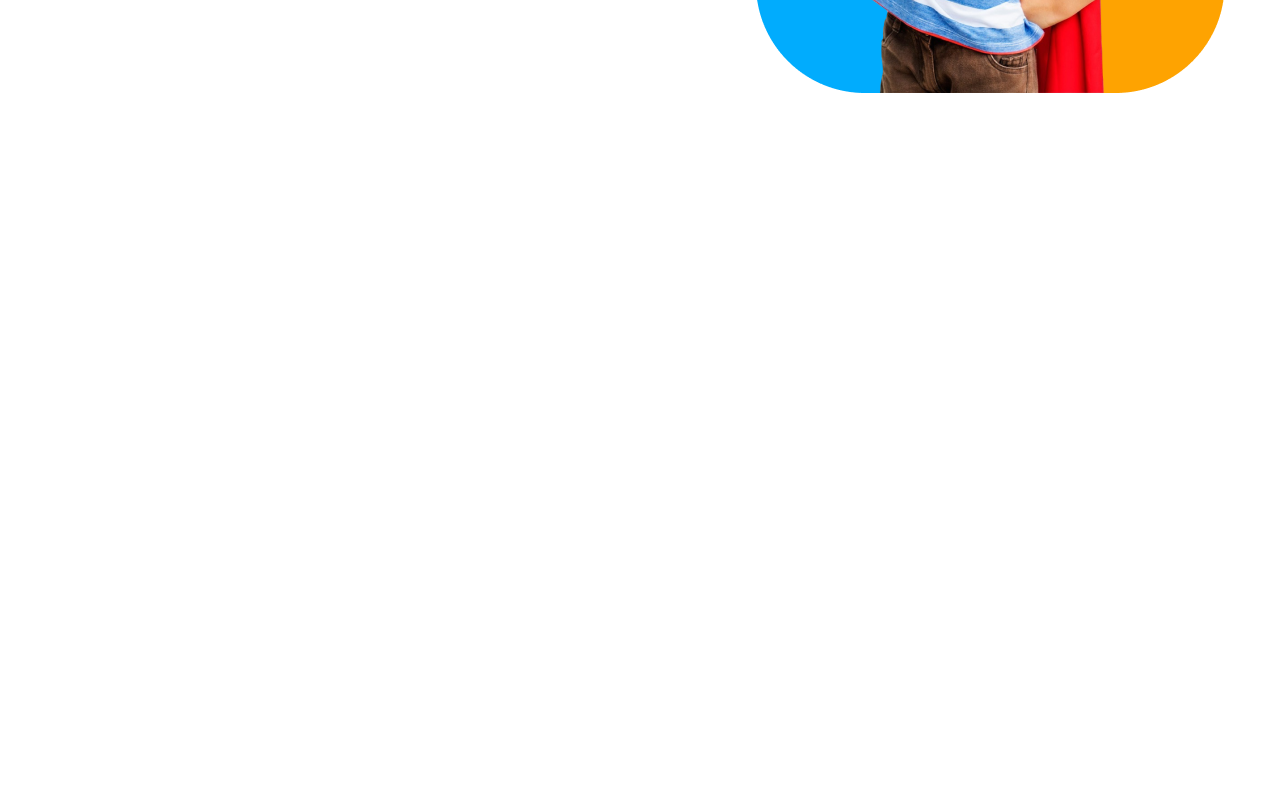
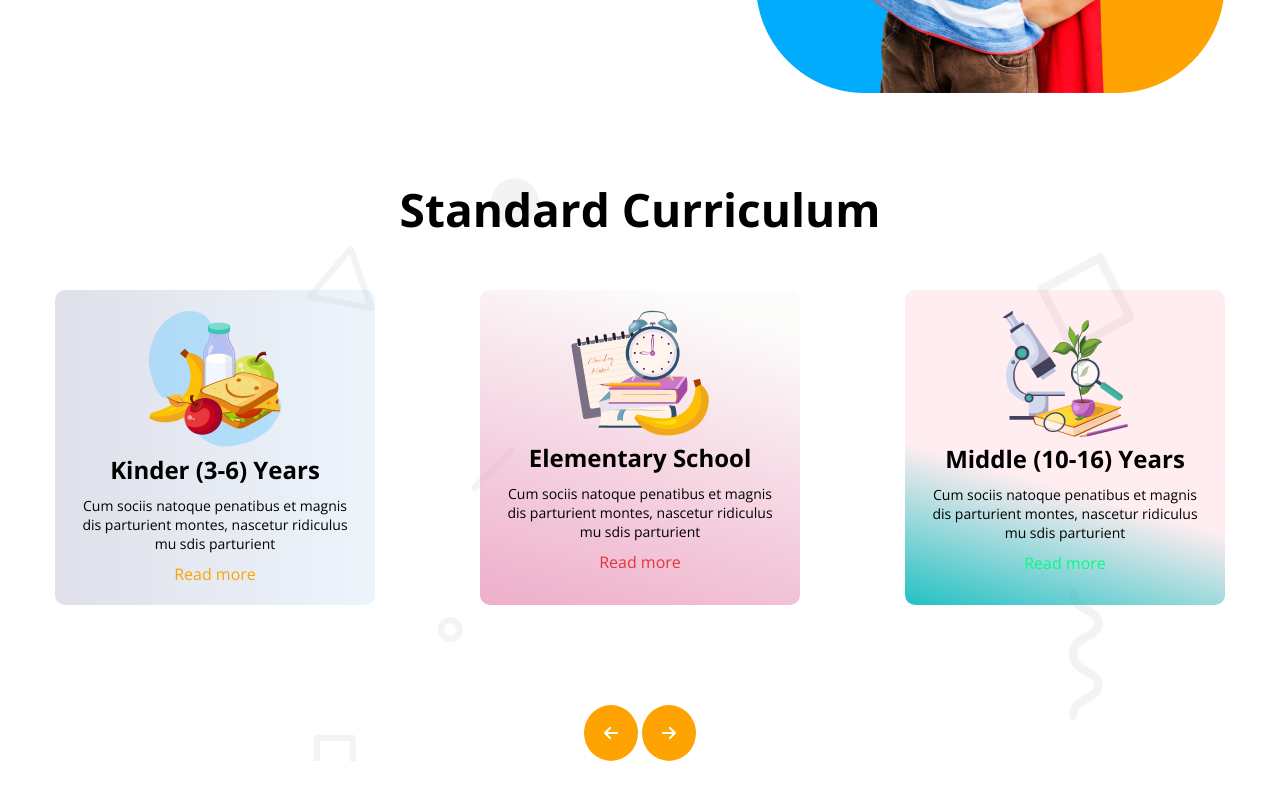
Before and after one commit to creative-kamrul/kids-education, a plain HTML site: page index.html in a window 1280 px wide. Shown: the part 544-1344 px from the top of the page. Before the commit the page ends 800 px from the top, so only its background shows below. Drawn offline with nearby package versions, Linux system fonts and the light colour scheme.

Commit message:
two section complete

```diff
--- a/css/style.css
+++ b/css/style.css
@@ -96,17 +96,81 @@ nav{
 .banner .text .bbtn{
     background: #3f3a3a;
 }
+/* =====================curriculum=========================== */
+#curriculum{
+    background: url(/images/bg.png);
+    margin-top: 80px;
+    margin-bottom: 100px;
+}
+#curriculum .title{
+    font-size: 46px;
+    text-align: center;
+}
+#curriculum .curriculum-item{
+    width: 1170px;
+    margin: 50px auto;
+    display: flex;
+    justify-content: space-between;
+}
+#curriculum .curriculum-item .one{
+    width: 280px;
+    padding: 20px;
+    background: linear-gradient(90deg, rgba(223,224,234,100) 0%,
+     rgba(148,194,233,0.16850490196078427) 100%);
+    border-radius: 10px;
+    text-align: center;
+}
+#curriculum .curriculum-item .one .item-title{
+    font-size: 24px;
+    font-weight: bold;
+}
+#curriculum .curriculum-item .one .dis{
+    font-size: 14px;
+    margin: 10px 0;
+}
+#curriculum .curriculum-item .one a{
+    text-decoration: none;
+    color: #FEA301;
+}
+#curriculum .curriculum-item .two a{
+    color: #e03737;
+}
+#curriculum .curriculum-item .three a{
+    color: #00ff80;
+}
+#curriculum .curriculum-item .two{
+    background: rgb(238,174,202);
+    background: linear-gradient(16deg, rgba(238,174,202,1) 0%, rgba(168,175,126,0.03125) 90%);
+}
+#curriculum .curriculum-item .three{
+    background: rgb(34,193,195);
+background: linear-gradient(16deg, rgba(34,193,195,1) 0%, rgba(253,45,84,0.08727240896358546) 40%);
+}
+ .s-arrow{
+    background: #FEA301;
+    color: #ffffff;
+    padding: 20px;
+    border-radius: 50%;
+ }
+ .arrow-btn{
+    text-align: center;
+    cursor: pointer;
+    margin-top: 100px;
+ }
+
+
 
 /* ======================================== */
 
 @media screen and (max-width: 576px) {
     #header{
         width: auto;
+        margin: 0 auto;
     }
     nav{
-        justify-content: space-around;
+        justify-content: space-between;
     }
-    ul,  button{
+    ul,  button, .cs{
         display: none;
     }
     .bars{
@@ -135,5 +199,24 @@ nav{
         background: #3f3a3a;
         display: inline-block;
     }
+    /* #curriculum {
+        text-align: center;
+        width: auto;
+    } */
+    #curriculum .curriculum-item{
+        flex-direction: column;
+        align-items: center;
+        width: auto;
+
+    }
+    #curriculum .curriculum-item .one{
+        margin: 30px 0;
+    }
+    #curriculum .title{
+        font-size: 32px;
+    }
+    .arrow-btn{
+        display: none;
+    }
 
 }
--- a/index.html
+++ b/index.html
@@ -47,10 +47,41 @@
                 <img src="images/hero-kids.png" alt="">
             </div>
         </div>
-
     </header>
     <main>
-
+        <section id="curriculum">
+            <h3 class="title">Standard Curriculum</h3>
+            <div class="curriculum-item">
+                <div class="one">
+                    <img src="images/kinder.png" alt="kinder">
+                    <h4 class="item-title">Kinder (3-6) Years</h4>
+                    <p class="dis">Cum sociis natoque penatibus et magnis
+                        dis parturient montes, nascetur ridiculus
+                        mu sdis parturient</p>
+                        <a class="" href="#">Read more</a>
+                </div>
+                <div class="one two">
+                    <img src="images/elementary.png" alt="kinder">
+                    <h4 class="item-title">Elementary School</h4>
+                    <p class="dis">Cum sociis natoque penatibus et magnis
+                        dis parturient montes, nascetur ridiculus
+                        mu sdis parturient</p>
+                        <a class="" href="#">Read more</a>
+                </div>
+                <div class="one three">
+                    <img src="images/middle.png" alt="kinder">
+                    <h4 class="item-title">Middle (10-16) Years</h4>
+                    <p class="dis">Cum sociis natoque penatibus et magnis
+                        dis parturient montes, nascetur ridiculus
+                        mu sdis parturient</p>
+                        <a class="" href="#">Read more</a>
+                </div>
+            </div>
+            <div class="arrow-btn">
+                <i class="fa-solid fa-arrow-left s-arrow"></i>
+            <i class="fa-solid fa-arrow-right s-arrow"></i>
+            </div>
+        </section>
     </main>
     <footer>
 
```
